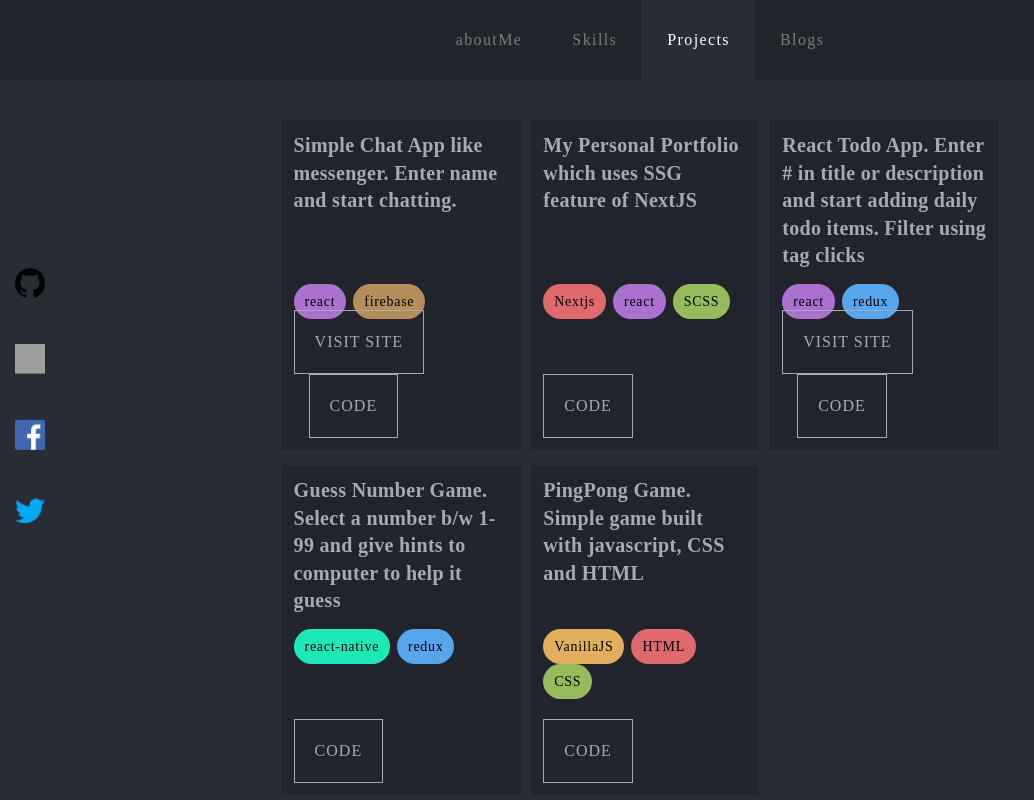
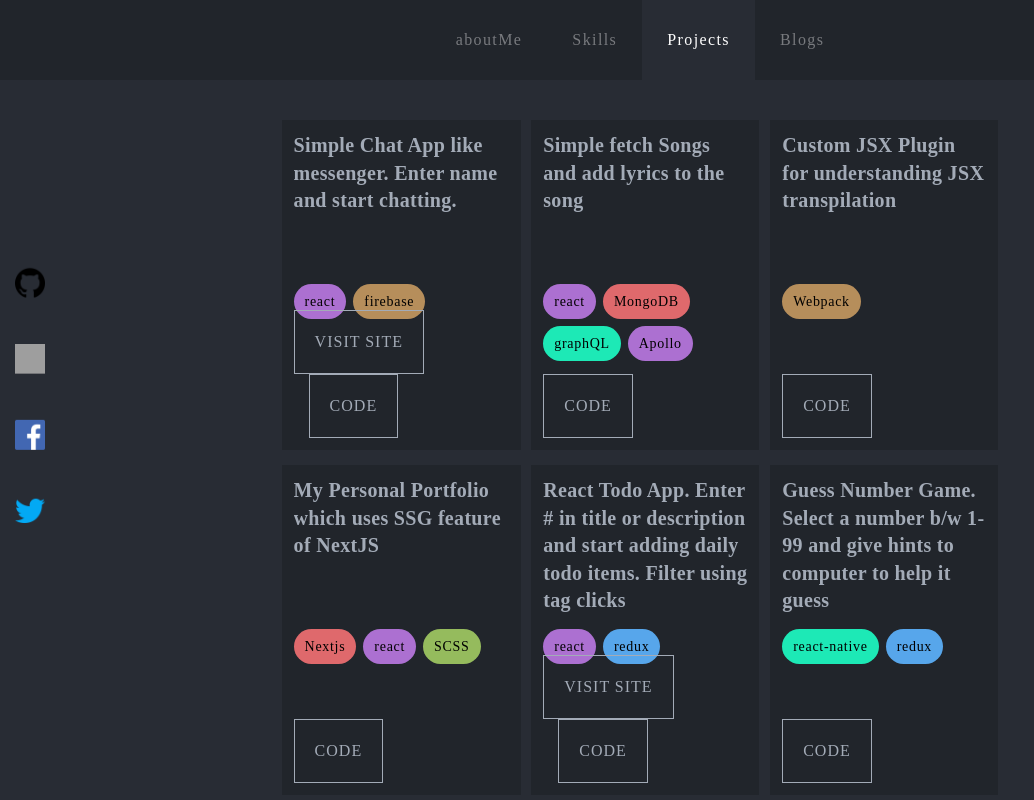
Before and after one commit to pulkitnagpal/my-portfolio, a Next.js app: page /projects in a window 1280 px wide. Shown: the top 800 px of the page, without its empty margins (0-1034 px from the left). Built offline with nearby package versions, Linux system fonts and the light colour scheme; grey boxes are pictures that could not be loaded; a web font is replaced by a local one.

Commit message:
updated Resume

```diff
--- a/pages/_app.js
+++ b/pages/_app.js
@@ -5,7 +5,7 @@ export default function MyApp({ Component, pageProps }) {
   return (
     <>
       <Head>
-        <title>My Personal Portfolio</title>
+        <title>Pulkit Nagpal - Portfolio</title>
         <meta name="viewport" content="initial-scale=1.0, width=device-width" />
       </Head>
       <div className="social-icon-wrapper">
--- a/pages/index.js
+++ b/pages/index.js
@@ -39,7 +39,7 @@ const AboutMe = () => {
             </span>
           </div>
           <p>
-            I am a software engineer having 2.5 yrs of work experience in
+            I am a software engineer having 3 yrs of work experience in
             Frontend development. I am passionate about Javascript and learning it inside out. I write technical blogs in my free time. Apart from work I love music and travelling.
           </p>
           <div className="detail__cta">
--- a/pages/projects.js
+++ b/pages/projects.js
@@ -45,6 +45,20 @@ const projectData = [
     }
   },
   {
+    title: "Simple fetch Songs and add lyrics to the song",
+    technologies: ['react', 'MongoDB', 'graphQL', 'Apollo'],
+    links: {
+      code: "https://github.com/pulkitnagpal/react-apollo-graphql"
+    }
+  },
+  {
+    title: "Custom JSX Plugin for understanding JSX transpilation",
+    technologies: ['Webpack'],
+    links: {
+      code: "https://github.com/pulkitnagpal/custom-jsx-plugin"
+    }
+  },
+  {
     title: "My Personal Portfolio which uses SSG feature of NextJS",
     technologies: ['Nextjs', 'react', 'SCSS'],
     links: {
--- a/styles/_projects.scss
+++ b/styles/_projects.scss
@@ -51,18 +51,20 @@
       margin-right: 7px;
       letter-spacing: 0.7px;
       display: inline-block;
+      margin-bottom: 7px;
     }
     & > span.techchip{
-      &--react {
+
+      &--react, &--Apollo {
         background-color: $lilacbush;
       }
-      &--firebase {
+      &--firebase, &--Webpack {
         background-color: $muddywaters;
       }
       &--redux {
         background-color: $cornflower;
       }
-      &--HTML, &--Nextjs {
+      &--HTML, &--Nextjs, &--MongoDB {
         background-color: $sunglo;
       }
       &--CSS, &--SCSS {
@@ -71,7 +73,7 @@
       &--VanillaJS {
         background-color: $equator;
       }
-      &--react-native {
+      &--react-native, &--graphQL {
         background-color: $java;
       }
     }
```
Also changed, not shown: pages/skills.js (+4 -4 lines), 2 other files (tests, documents, lock files or other folders).
